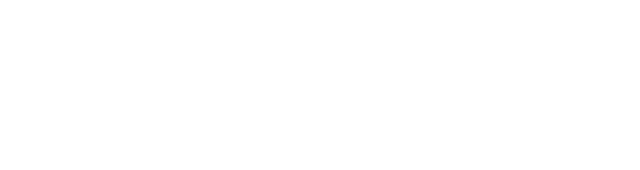
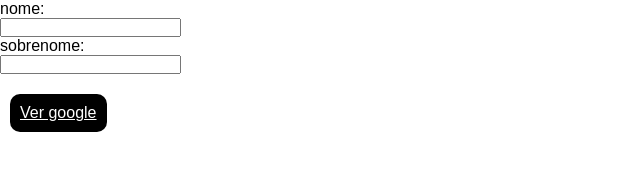
Before and after one commit to manobrown29/display_block, a plain HTML site: page index.html in a window 1280 px wide. Shown: the whole page, without its empty margins (0-640 px from the left). Drawn offline with Linux system fonts and the light colour scheme.

Commit message:
atividade finalizada

```diff
--- a/index.html
+++ b/index.html
@@ -5,9 +5,21 @@
     <meta http-equiv="X-UA-Compatible" content="IE=edge">
     <meta name="viewport" content="width=device-width, initial-scale=1.0">
     <link rel="stylesheet" href="style.css">
-    <title>Document</title>
+    <title>Display block</title>
 </head>
 <body>
+    <form action="">
+        <div>
+            <label for="">nome:</label>
+            <input type="text">
+        </div>
 
+        <div>
+            <label for="">sobrenome:</label>
+            <input type="text">
+        </div>
+    </form>
+
+    <a href="https://google.com">Ver google</a>
 </body>
 </html>
--- a/style.css
+++ b/style.css
@@ -0,0 +1,23 @@
+*{
+    margin: 0;
+    padding: 0;
+    box-sizing: border-box;
+
+    font-family: Arial;
+}
+
+label{
+    display: block;
+}
+
+a{
+    display: block;
+    text-decoration: nome;
+    background: black;
+    color: white;
+    padding: 10px;
+    margin-top: 20px;
+    margin-left: 10px;
+    width: fit-content;
+    border-radius: 10px ;
+}
```
